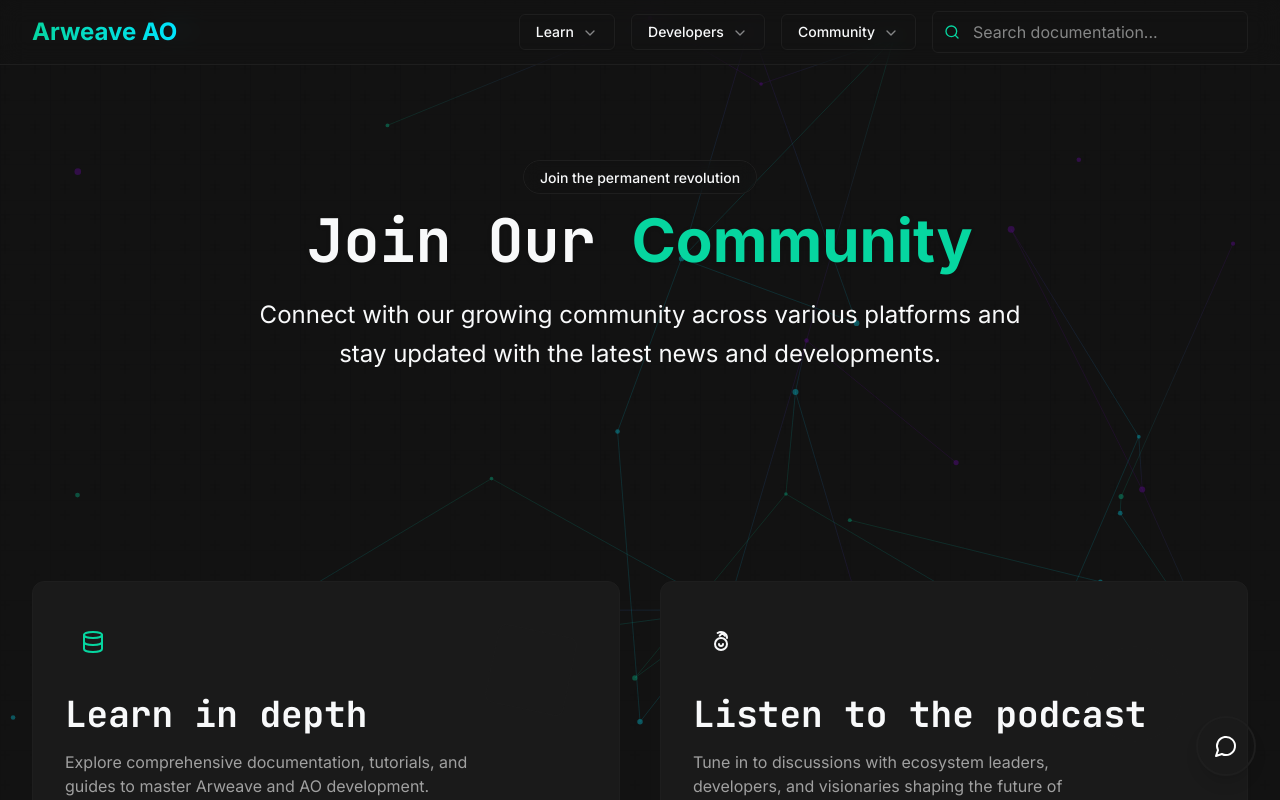
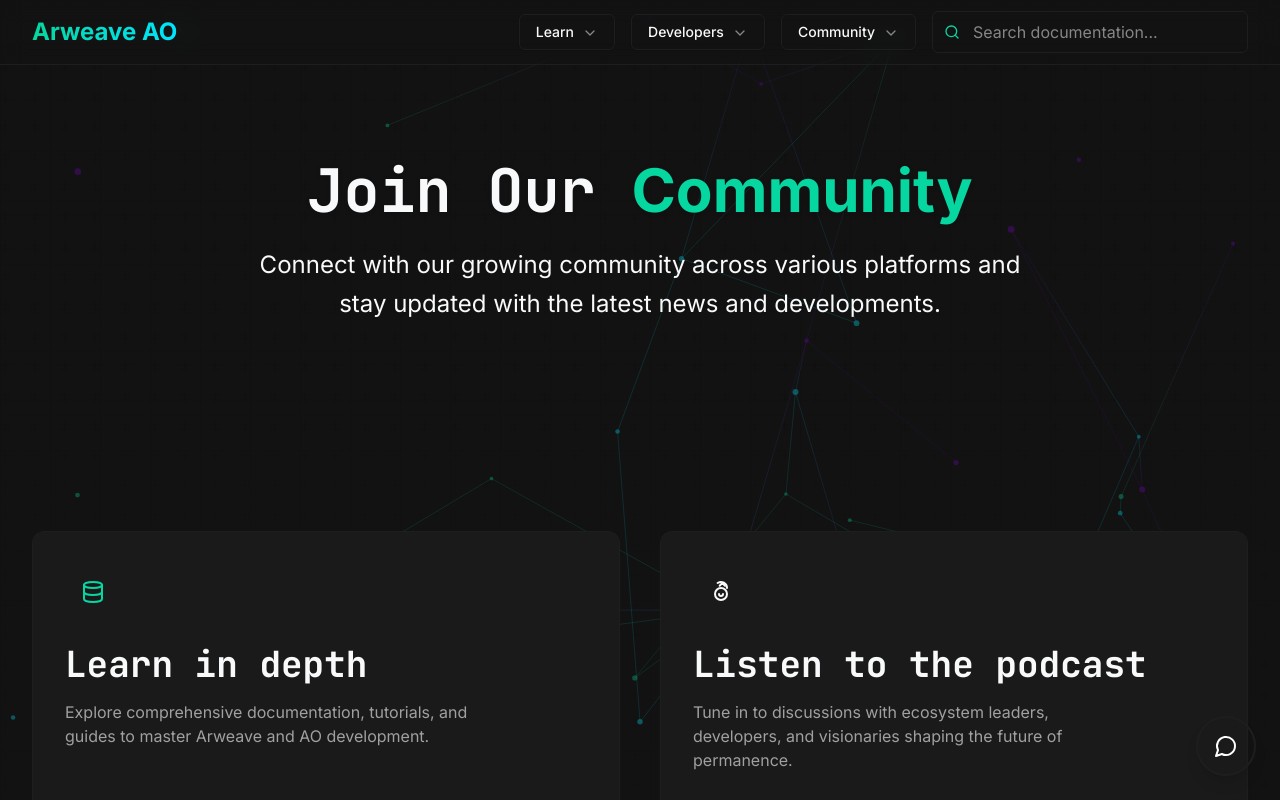
Before and after one commit to sjodcre/ar-web, a React (Vite) app: page /community/resource-hub in a window 1280 px wide. Shown: the top 800 px of the page. Built offline with nearby package versions, Linux system fonts and the light colour scheme.

Commit message:
ahref SEO

```diff
--- a/index.html
+++ b/index.html
@@ -29,6 +29,9 @@
   <link
     href="https://fonts.googleapis.com/css2?family=Inter:wght@400;500;600;700&family=JetBrains+Mono:wght@400;500;700&display=swap"
     rel="stylesheet" />
+
+    <!-- ahref -->
+  <script src="https://analytics.ahrefs.com/analytics.js" data-key="vl4U318FnNvAAb5+iRZ2Kg" async></script>
 </head>
 
 <body>
--- a/src/app/community/resource-hub/index.tsx
+++ b/src/app/community/resource-hub/index.tsx
@@ -40,9 +40,9 @@
 
           <div className="max-w-7xl mx-auto relative">
             <div className="text-center">
-              <div className="inline-block mb-4 px-4 py-1 rounded-full bg-foreground/10 backdrop-blur-sm border border-foreground/20">
+              {/* <div className="inline-block mb-4 px-4 py-1 rounded-full bg-foreground/10 backdrop-blur-sm border border-foreground/20">
                 <span className="text-sm font-medium text-foreground/90">Join the permanent revolution</span>
-              </div>
+              </div> */}
               <h1 className="text-4xl md:text-5xl lg:text-6xl font-bold text-foreground mb-6 drop-shadow-sm">
                 Join Our{" "}
                 <span className="text-secondary bg-clip-text bg-gradient-to-r from-secondary via-highlight to-accent">
--- a/src/constants/meta.ts
+++ b/src/constants/meta.ts
@@ -1,3 +1,3 @@
-export const lastUpdated = "2025-05-01T07:33:21.292Z";
+export const lastUpdated = "2025-05-01T08:01:59.171Z";
 
 export const baseURL = "https://sjodcre-ar-web_arlink.arweave.net"
```
